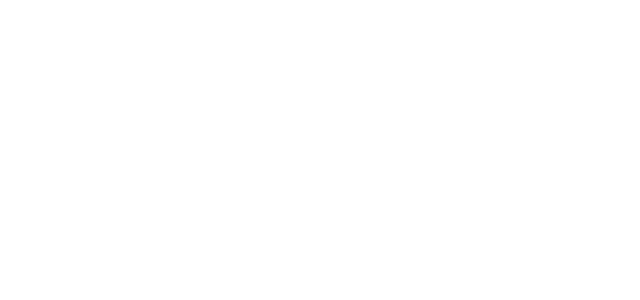
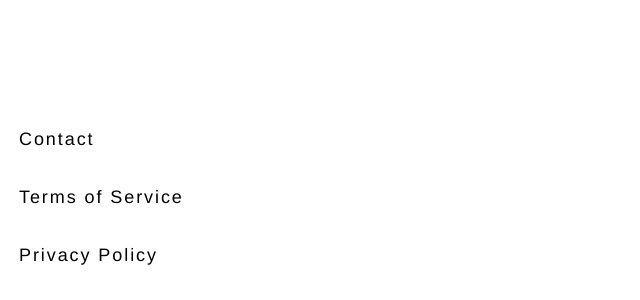
Before and after one commit to RomShemer/epicure-moveo, a React (Vite) app in the folder epicure/: page / in a window 1280 px wide. Shown: the part 3992-4292 px from the top of the page, without its empty margins (0-640 px from the left). Before the commit the page ends 800 px from the top, so only its background shows below. Built offline with nearby package versions, Linux system fonts and the light colour scheme.

Commit message:
Add Footer component and styles

```diff
--- a/epicure/src/App.tsx
+++ b/epicure/src/App.tsx
@@ -1,6 +1,7 @@
 //import './App.css'
 import Header from './components/layout/Header/Header'
 import Hero from './components/layout/Sections/HeroSection/Hero'
+import Footer from './components/layout/Sections/FooterSection/Footer'
 
 function App() {
 
@@ -8,6 +9,7 @@
     <>
     <Header/>
     <Hero/>
+    <Footer/>
     </>
   )
 }
--- /dev/null
+++ b/epicure/src/components/layout/Sections/FooterSection/Footer.module.css
@@ -0,0 +1,26 @@
+
+.footer {
+  position: relative;
+  width: 100%;
+  height: 202px;
+  top: 3763px;
+  overflow: hidden;
+  padding-top: 32px;
+  padding-bottom: 24px;
+  padding-left: 19px;
+}
+
+.nav {
+    gap: 40px;
+    display: flex;
+    flex-direction: column;
+}
+
+.link {
+  font-family: "Helvetica Neue", Helvetica, Arial, sans-serif;
+  font-weight: 200;
+  font-size: 18px;
+  line-height: 100%;
+  letter-spacing: 1.92px;
+  color: #000;
+}
--- /dev/null
+++ b/epicure/src/components/layout/Sections/FooterSection/Footer.tsx
@@ -0,0 +1,16 @@
+import styles from "./Footer.module.css";
+
+const Footer = () => {
+    return (
+        <footer className={styles.footer}>
+            <nav className={styles.nav}>
+                <a className={styles.link}>Contact</a>
+                <a className={styles.link}>Terms of Service</a>
+                <a className={styles.link}>Privacy Policy</a>
+            </nav>
+
+        </footer>
+    );
+}
+
+export default Footer;
```
